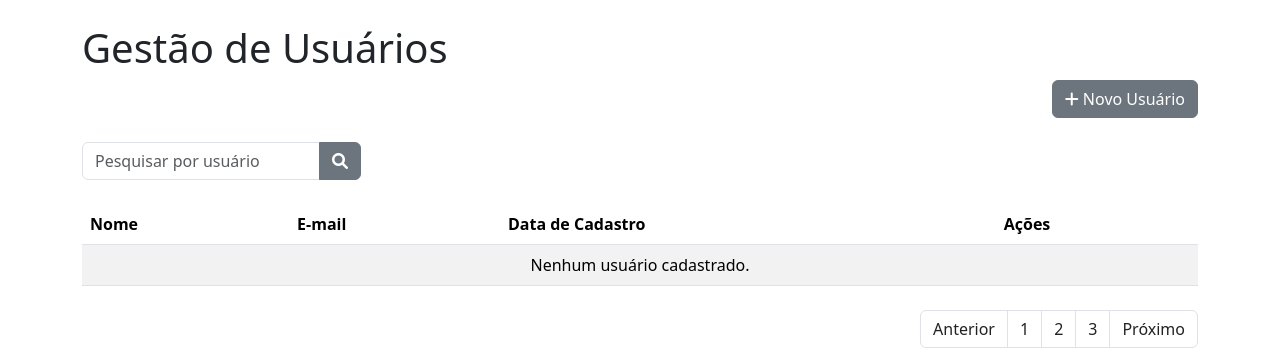
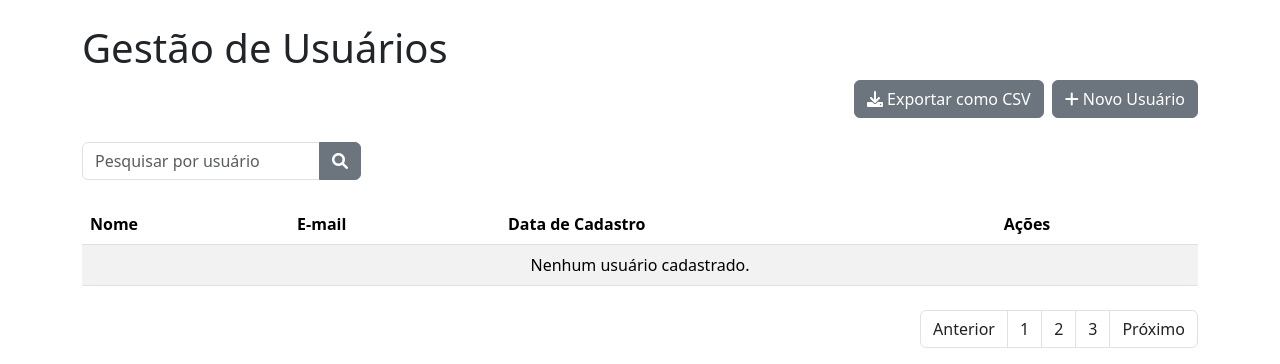
Before and after one commit to kevin504-max/financial_home, a Django app: page /usuario/usuarios/ in a window 1280 px wide. Shown: the part 56-420 px from the top of the page. Run offline with Django 5.2, Linux system fonts and the light colour scheme; data that the repository does not hold is empty; parts of the project's set-up code (start-up, migrations or seed data) failed here and were passed over.

Commit message:
feat: make export csv file for "usuario"

```diff
--- a/templates/usuarios/usuarios.html
+++ b/templates/usuarios/usuarios.html
@@ -6,6 +6,10 @@
     <h1>Gestão de Usuários</h1>
 
     <p class="d-flex justify-content-end">
+        <a class="btn btn-secondary" href="{% url 'exportar_usuarios_csv' %}" style="margin-right: 8px;">
+            <i class="fa fa-download mr-5"></i> Exportar como CSV
+        </a>
+
         <a class="btn btn-secondary" data-bs-toggle="modal" data-bs-target="#novoUsuarioModal">
             <i class="fa fa-plus mr-2"></i> Novo Usuário
         </a>
--- a/usuarios/urls.py
+++ b/usuarios/urls.py
@@ -6,4 +6,6 @@ urlpatterns = [
     path('usuarios/new/', views.usuario_create, name='usuario_create'),
     path('usuarios/edit/<int:pk>/', views.usuario_update, name='usuario_update'),
     path('usuarios/delete/<int:pk>/', views.usuario_delete, name='usuario_delete'),
+
+    path('usuarios/exportar/', views.exportar_csv, name='exportar_usuarios_csv'),
 ]
--- a/usuarios/views.py
+++ b/usuarios/views.py
@@ -1,6 +1,26 @@
+import csv
+from django.http import HttpResponse
 from django.shortcuts import render, get_object_or_404, redirect
 from .models import Usuario
 from .forms import UsuarioForm
+
+def exportar_csv(request):
+    # Cria a resposta HTTP com o cabeçalho correto
+    response = HttpResponse(content_type='text/csv')
+    response['Content-Disposition'] = 'attachment; filename="Relação_de_Usuários.csv"'
+
+    writer = csv.writer(response)
+    writer.writerow(['Nome', 'Email', 'Data de Cadastro'])
+
+    usuarios = Usuario.objects.all()
+    for usuario in usuarios:
+        writer.writerow([
+            usuario.nome,
+            usuario.email,
+            usuario.created_at
+        ])
+
+    return response
 
 # Create
 def usuario_create(request):
```
